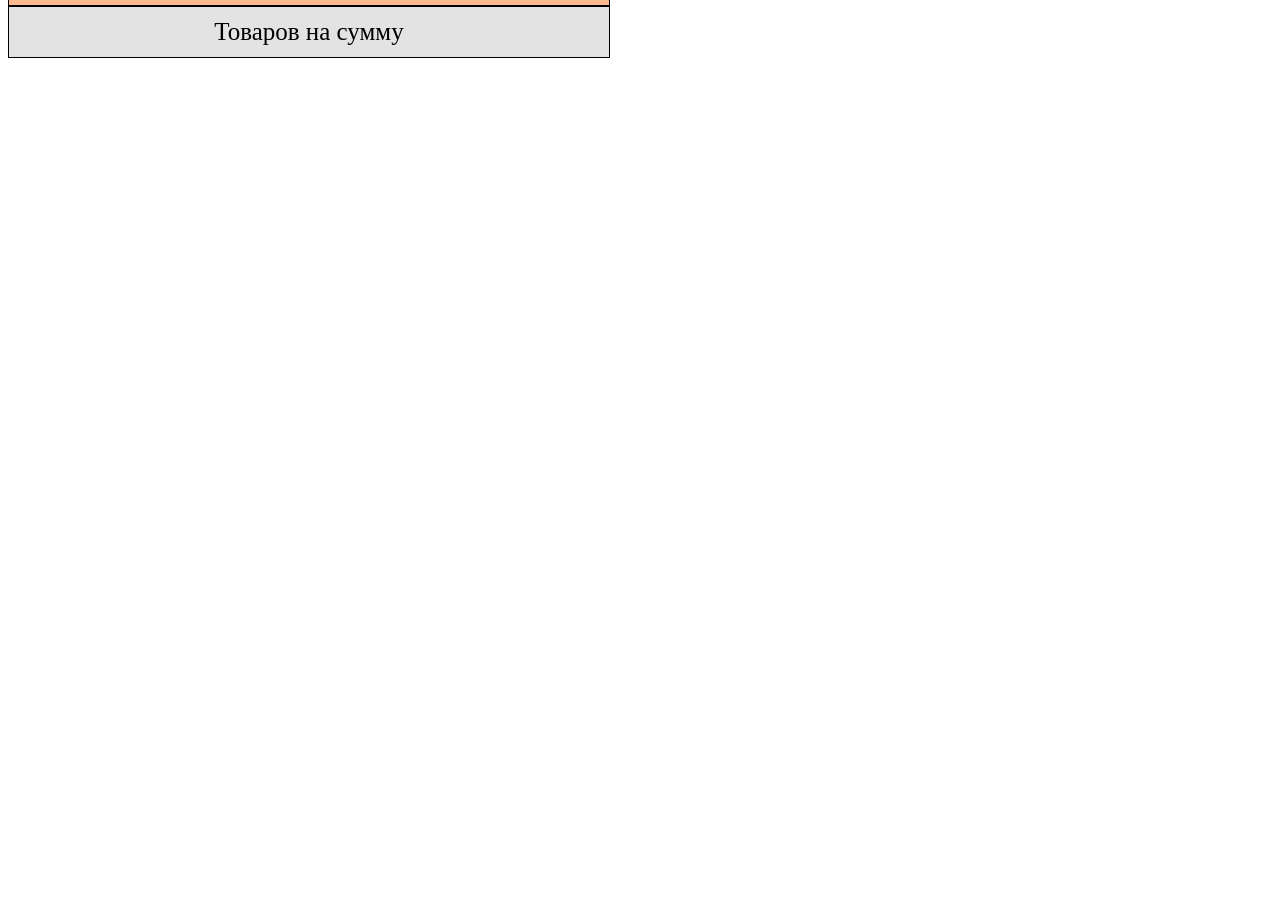
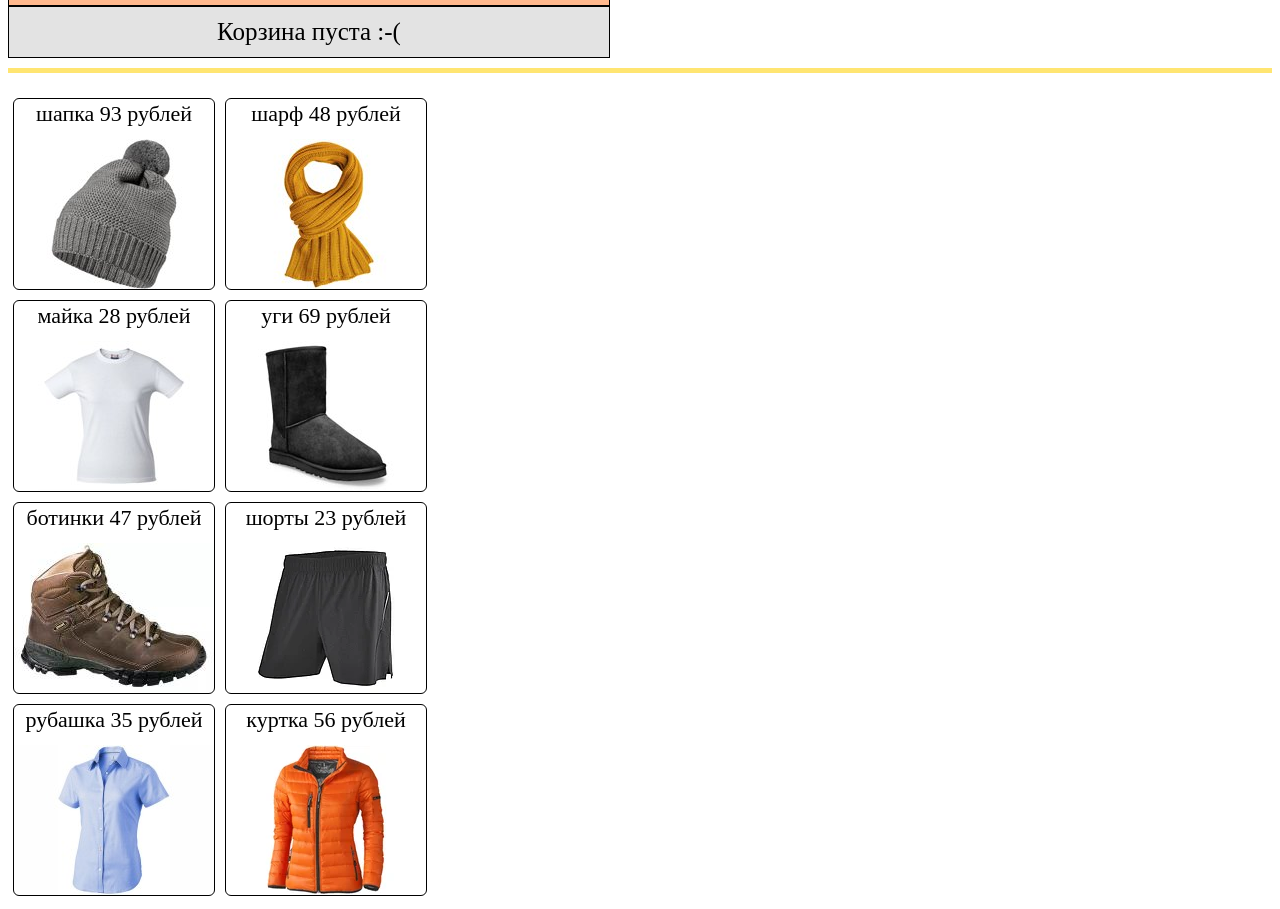
Before and after one commit to pavelchepkin/DZ-JavaScript, a plain HTML site: page JS level 1/DZ_5/index.html in a window 1280 px wide. Shown: the part 526-1435 px from the top of the page. Before the commit the page ends 800 px from the top, so only its background shows below. Drawn offline with Linux system fonts and the light colour scheme.

Commit message:
Доделал ДЗ 5

```diff
--- a/JS level 1/DZ_5/index.html
+++ b/JS level 1/DZ_5/index.html
@@ -7,82 +7,6 @@
 </head>
 <body>
 <div id="map"></div>
-<script>
-    'use strict';
-    const map = document.getElementById('map');
-    map.insertAdjacentHTML('beforebegin', '<div class="rowLetters">ABCDEFGH</div>');
-    map.insertAdjacentHTML('afterbegin', '<div class="colmLetters">1<br>2<br>3<br>4<br>5<br>6<br>7<br>8</div>');
-    map.insertAdjacentHTML('beforeend', '<div id="lok"></div>');
-    const d1 = document.getElementById('lok');
-    for (let a = 0; a < 4; a++) {
-        for (let i = 0; i < 4; i++) {
-            d1.insertAdjacentHTML('beforeend', '<div class="dblok"></div>');
-            for (let i = 0; i < 1; i++) {
-                d1.insertAdjacentHTML('beforeend', '<div class="wblok"></div>');
-            }
-        }
-        for (let i = 0; i < 4; i++) {
-            d1.insertAdjacentHTML('beforeend', '<div class="wblok"></div>');
-            for (let i = 0; i < 1; i++) {
-                d1.insertAdjacentHTML('beforeend', '<div class="dblok"></div>');
-            }
-        }
-    }
-    map.insertAdjacentHTML('afterend', '<div id="line"></div>');
-    const line = document.getElementById('line');
-    line.insertAdjacentHTML('afterend', '<div class="basketBox"></div>');
-    const basketBox = document.querySelector('.basketBox');
-    const basketProd = [
-        {
-            idProduct: 48,
-            name: 'куртка',
-            price: 56,
-            quantity: 2
-        }
-        ,
-        {
-            idProduct: 49,
-            name: 'рубашка',
-            price: 35,
-            quantity: 5
-        }
-        ,
-        {
-            idProduct: 50,
-            name: 'шорты',
-            price: 23,
-            quantity: 3
-        }
-        ,
-        {
-            idProduct: 51,
-            name: 'ботинки',
-            price: 47,
-            quantity: 1
-        }
-    ];
-
-        basketBox.insertAdjacentHTML('beforeend', '<div id="click">Кликни по мне)</div>');
-const click = document.getElementById('click');
-    basketBox.insertAdjacentHTML('afterend', '<div class="totalPricePr">Товаров на сумму </div>');
-
-    const totalPricePr = document.querySelector('.totalPricePr');
-    let e = 0;
-    var totalPrice = 0;
-click.addEventListener('click', function () {
-console.log(basketProd[e]);
-
-if (e < 5) {
-    totalPrice += basketProd[e].price * basketProd[e].quantity;
-    basketBox.insertAdjacentHTML('beforeend', '<div class="product">efwfef</div>');
-
-    let price = document.querySelector('.product:last-child');
-    price.textContent = (basketProd[e].name + ' ' + (basketProd[e].price * basketProd[e].quantity) + ' рублей');
-    console.log(totalPrice);
-    e++;
-}
-    totalPricePr.textContent = 'Товаров на сумму: ' + totalPrice + ' рублей';
-    });
-</script>
+<script src="lesson_5.js"></script>
 </body>
 </html>
--- /dev/null
+++ b/JS level 1/DZ_5/lesson_5.js
@@ -0,0 +1,119 @@
+'use strict';
+
+const map = document.getElementById('map');
+map.insertAdjacentHTML('beforebegin', '<div class="rowLetters">ABCDEFGH</div>');
+map.insertAdjacentHTML('afterbegin', '<div class="colmLetters">1<br>2<br>3<br>4<br>5<br>6<br>7<br>8</div>');
+map.insertAdjacentHTML('beforeend', '<div id="lok"></div>');
+const d1 = document.getElementById('lok');
+for (let a = 0; a < 4; a++) {
+    for (let i = 0; i < 4; i++) {
+        d1.insertAdjacentHTML('beforeend', '<div class="dblok"></div>');
+        for (let i = 0; i < 1; i++) {
+            d1.insertAdjacentHTML('beforeend', '<div class="wblok"></div>');
+        }
+    }
+    for (let i = 0; i < 4; i++) {
+        d1.insertAdjacentHTML('beforeend', '<div class="wblok"></div>');
+        for (let i = 0; i < 1; i++) {
+            d1.insertAdjacentHTML('beforeend', '<div class="dblok"></div>');
+        }
+    }
+}
+map.insertAdjacentHTML('afterend', '<div id="line"></div>');
+const line = document.getElementById('line');
+//----------------------------------------------------------------------------------------------------------------
+
+line.insertAdjacentHTML('afterend', '<div class="basketBox"></div>');
+const basketBox = document.querySelector('.basketBox');
+const basketProd = [
+    {
+        idProduct: 48,
+        name: 'куртка',
+        price: 56,
+        quantity: 2,
+    }
+    ,
+    {
+        idProduct: 49,
+        name: 'рубашка',
+        price: 35,
+        quantity: 5
+    }
+    ,
+    {
+        idProduct: 50,
+        name: 'шорты',
+        price: 23,
+        quantity: 3
+    }
+    ,
+    {
+        idProduct: 51,
+        name: 'ботинки',
+        price: 47,
+        quantity: 1
+    }
+    ,
+    {
+        idProduct: 51,
+        name: 'уги',
+        price: 69,
+        quantity: 2
+    }
+    ,
+    {
+        idProduct: 51,
+        name: 'майка',
+        price: 28,
+        quantity: 4
+    }
+    ,
+    {
+        idProduct: 51,
+        name: 'шарф',
+        price: 48,
+        quantity: 1
+    }
+    ,
+    {
+        idProduct: 51,
+        name: 'шапка',
+        price: 93,
+        quantity: 1
+    }
+];
+
+basketBox.insertAdjacentHTML('beforeend', '<div id="click">Кликни по мне)</div>');
+const click = document.getElementById('click');
+basketBox.insertAdjacentHTML('afterend', '<div class="totalPricePr">Корзина пуста :-(</div>');
+
+const totalPricePr = document.querySelector('.totalPricePr');
+let e = 0;
+let totalPrice = 0;
+click.addEventListener('click', function () {
+    console.log(basketProd[e]);
+
+    if (e < basketProd.length + 1) {
+        totalPrice += basketProd[e].price * basketProd[e].quantity;
+        basketBox.insertAdjacentHTML('beforeend', '<div class="product">efwfef</div>');
+
+        let price = document.querySelector('.product:last-child');
+        price.textContent = (basketProd[e].name + ' ' + (basketProd[e].price * basketProd[e].quantity) + ' рублей');
+        console.log(totalPrice);
+        e++;
+    }
+    totalPricePr.textContent = 'Товаров на сумму: ' + totalPrice + ' рублей';
+});
+totalPricePr.insertAdjacentHTML('afterend', '<div class="lineSecond"></div>');
+const lineSecond = document.querySelector('.lineSecond');
+
+//----------------------------------------------------------------------------------------------------------------
+lineSecond.insertAdjacentHTML('afterend', '<div class="exercise3"></div>');
+
+const exercise3 = document.querySelector('.exercise3');
+for (let i = 0; i < basketProd.length; i++) {
+    exercise3.insertAdjacentHTML('afterbegin', '<div class="catalogProductov"></div>');
+    let product = document.querySelector('.catalogProductov');
+    product.textContent = basketProd[i].name + ' ' +basketProd[i].price + ' рублей';
+    console.log(product)
+}
--- a/JS level 1/DZ_5/style.css
+++ b/JS level 1/DZ_5/style.css
@@ -38,15 +38,18 @@
     margin-left: 10px;
 }
 
-#line {
+#line,
+.lineSecond {
     margin-top: 10px;
     height: 5px;
     background-color: #ffe571;
 }
-.basketBox{
+
+.basketBox {
     margin-top: 20px;
 }
-#click{
+
+#click {
     height: 50px;
     width: 600px;
     border: 1px solid black;
@@ -57,7 +60,7 @@
     cursor: default;
 }
 
-.product{
+.product {
     height: 50px;
     width: 600px;
     border: 1px solid black;
@@ -66,7 +69,7 @@
     line-height: 50px;
 }
 
-.totalPricePr{
+.totalPricePr {
     height: 50px;
     width: 600px;
     border: 1px solid black;
@@ -75,3 +78,70 @@
     line-height: 50px;
     background-color: #e3e3e3;
 }
+
+.exercise3 {
+    display: flex;
+    flex-wrap: wrap;
+    margin-top: 20px;
+    width: 450px;
+}
+
+.catalogProductov {
+    height: 190px;
+    width: 200px;
+    border: 1px solid black;
+    margin: 5px;
+    text-align: center;
+    line-height: 30px;
+    color: #000000;
+    border-radius: 6px;
+    font-size: 22px;
+}
+
+.catalogProductov:nth-child(1) {
+    background-repeat: no-repeat;
+    background-image: url("img/hat.jpg");
+    background-position: bottom;
+}
+
+.catalogProductov:nth-child(2) {
+    background-repeat: no-repeat;
+    background-image: url("img/hat2.jpg");
+    background-position: bottom;
+}
+
+.catalogProductov:nth-child(3) {
+    background-repeat: no-repeat;
+    background-image: url("img/hat3.jpg");
+    background-position: bottom;
+}
+
+.catalogProductov:nth-child(4) {
+    background-repeat: no-repeat;
+    background-image: url("img/hat4.jpg");
+    background-position: bottom;
+}
+
+.catalogProductov:nth-child(5) {
+    background-repeat: no-repeat;
+    background-image: url("img/hat5.jfif");
+    background-position: bottom;
+}
+
+.catalogProductov:nth-child(6) {
+    background-repeat: no-repeat;
+    background-image: url("img/hat6.webp");
+    background-position: bottom;
+}
+
+.catalogProductov:nth-child(7) {
+    background-repeat: no-repeat;
+    background-image: url("img/hat7.jpg");
+    background-position: bottom;
+}
+
+.catalogProductov:nth-child(8) {
+    background-repeat: no-repeat;
+    background-image: url("img/hat8.webp");
+    background-position: bottom;
+}
```
Also changed, not shown: JS level 1/DZ_5/img/g2.jpg (added), JS level 1/DZ_5/img/hat.jpg (added), JS level 1/DZ_5/img/hat2.jpg (added), JS level 1/DZ_5/img/hat3.jpg (added), JS level 1/DZ_5/img/hat4.jpg (added), JS level 1/DZ_5/img/hat5.jfif (added), JS level 1/DZ_5/img/hat6.webp (added), JS level 1/DZ_5/img/hat7.jpg (added), JS level 1/DZ_5/img/hat8.webp (added).
